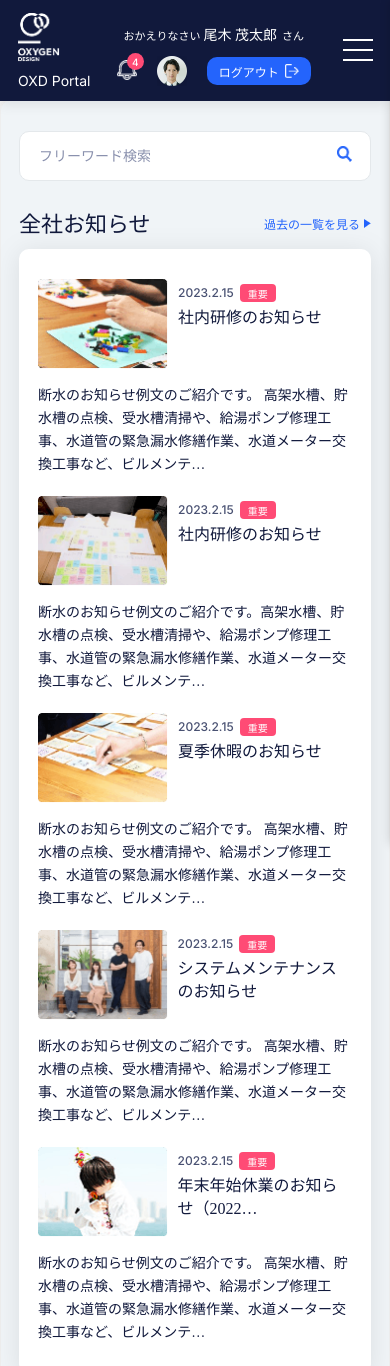
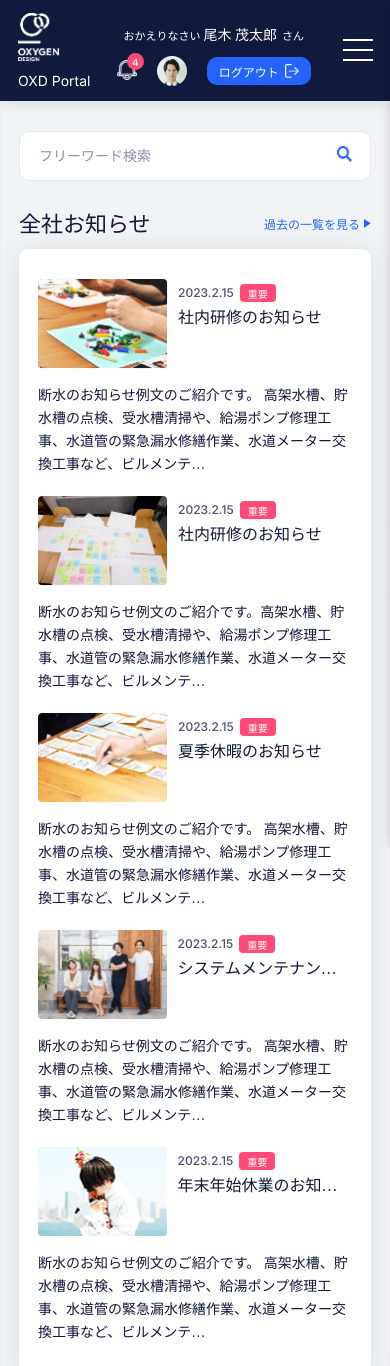
Before and after one commit to Backheart-js/oxd-UI, a website: page src/index.html in a window 390 px wide. Shown: the top 1366 px of the page. Drawn offline with Linux system fonts and the light colour scheme; a web font is replaced by a local one.

Commit message:
fix overflow text

```diff
--- a/src/assets/scss/index.scss
+++ b/src/assets/scss/index.scss
@@ -326,6 +326,11 @@ button {
         line-height: 23px;
         color: #11193c;
         margin: 4px 0;
+        display: -webkit-box;
+        -webkit-line-clamp: 1;
+        -webkit-box-orient: vertical;
+        overflow: hidden;
+        text-overflow: ellipsis;
       }
 
       h5 {
@@ -403,6 +408,11 @@ button {
     line-height: 28px;
     color: #11193c;
     cursor: pointer;
+    display: -webkit-box;
+        -webkit-line-clamp: 1;
+        -webkit-box-orient: vertical;
+        overflow: hidden;
+        text-overflow: ellipsis;
   }
 }
 
@@ -905,6 +915,13 @@ button {
 
     div {
       .main-left__content--post-date {
+        h4 {
+          display: -webkit-box;
+        -webkit-line-clamp: 1;
+        -webkit-box-orient: vertical;
+        overflow: hidden;
+        text-overflow: ellipsis;
+        }
         h5 {
           display: none;
         }
```
Also changed, not shown: src/css/index.css, 1 other file.
